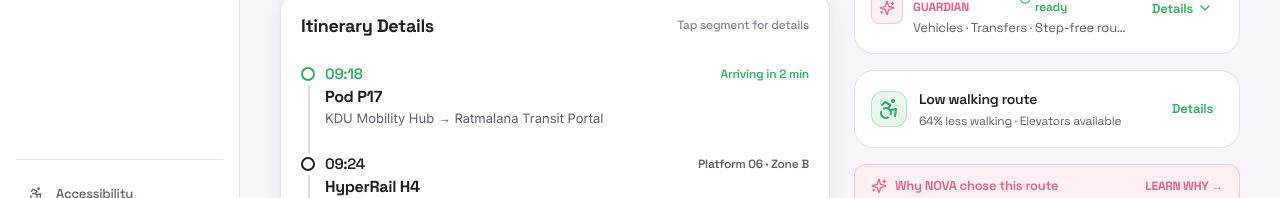
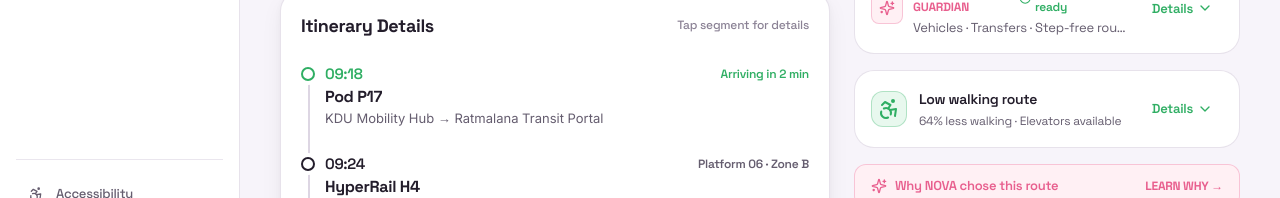
Before and after one commit to dulanprabashwara/Cre8X-3.0, a Next.js app: page /journey in a window 1280 px wide. Shown: the part 456-654 px from the top of the page. Built offline with nearby package versions, Linux system fonts and the light colour scheme.

Commit message:
fix(ux): align home timing copy, remove fake schedule, expand inline accessibility details, and clean unused state

```diff
--- a/components/home/JourneyPlannerCard.tsx
+++ b/components/home/JourneyPlannerCard.tsx
@@ -151,20 +151,15 @@ export function JourneyPlannerCard() {
         <div className="flex items-center gap-2">
           <Clock className="w-4 h-4 text-nova-coral shrink-0" />
           <span className="font-heading font-medium text-nova-text-primary">
-            Leave now
+            Recommended departure
           </span>
-          <span className="text-nova-text-muted">· Departure 09:18</span>
+          <span className="text-nova-text-muted">· 09:18</span>
         </div>
 
-        <button
-          type="button"
-          onClick={() =>
-            showToast("Demo schedule set to leave now (09:18 AM)", "info")
-          }
-          className="min-h-[44px] px-2 text-[12px] font-heading font-semibold text-nova-text-muted hover:text-nova-text-primary"
-        >
-          Schedule
-        </button>
+        <span className="inline-flex items-center gap-1.5 text-[12px] font-heading font-medium text-nova-green">
+          <span className="w-1.5 h-1.5 rounded-full bg-nova-green" />
+          On schedule
+        </span>
       </div>
     </div>
   );
--- a/components/journey/AccessibilityRouteCard.tsx
+++ b/components/journey/AccessibilityRouteCard.tsx
@@ -1,16 +1,24 @@
 "use client";
 
-import React from "react";
-import { Accessibility } from "lucide-react";
+import React, { useState } from "react";
+import {
+  Accessibility,
+  CheckCircle2,
+  ChevronDown,
+  ChevronUp,
+  SlidersHorizontal,
+} from "lucide-react";
 import { useJourney } from "@/context/JourneyContext";
 
 export function AccessibilityRouteCard() {
   const { currentJourney, setPreferencesSheetOpen } = useJourney();
   const { accessibility } = currentJourney;
+  const [expanded, setExpanded] = useState(false);
 
   return (
-    <div className="w-full bg-white rounded-card p-3.5 sm:p-4 border border-nova-border/70 shadow-xs flex items-center justify-between gap-3">
-      {/* Icon & Label */}
+    <div className="w-full bg-white rounded-card p-4 border border-nova-border/70 shadow-xs">
+      {/* Main Row */}
+      <div className="flex items-center justify-between gap-3">
         <div className="flex items-center gap-3 min-w-0">
           <div className="w-9 h-9 rounded-xl bg-nova-green-soft border border-nova-green/30 flex items-center justify-center text-nova-green shrink-0 shadow-2xs">
             <Accessibility className="w-4.5 h-4.5" />
@@ -29,11 +37,53 @@ export function AccessibilityRouteCard() {
 
         <button
           type="button"
+          onClick={() => setExpanded(!expanded)}
+          className="min-h-[44px] px-2.5 inline-flex items-center gap-1 text-[13px] font-heading font-semibold text-nova-green hover:underline shrink-0"
+          aria-expanded={expanded}
+        >
+          <span>{expanded ? "Less" : "Details"}</span>
+          {expanded ? (
+            <ChevronUp className="w-4 h-4" />
+          ) : (
+            <ChevronDown className="w-4 h-4" />
+          )}
+        </button>
+      </div>
+
+      {/* Inline Route-Specific Accessibility Details */}
+      {expanded && (
+        <div className="mt-3 pt-3 border-t border-nova-divider space-y-2.5 animate-in fade-in duration-200">
+          <div className="grid grid-cols-1 sm:grid-cols-2 gap-2 text-[13px] text-nova-text-primary">
+            <div className="flex items-center gap-2">
+              <CheckCircle2 className="w-4 h-4 text-nova-green shrink-0" />
+              <span>{accessibility.walkReductionPercent}% less walking</span>
+            </div>
+            <div className="flex items-center gap-2">
+              <CheckCircle2 className="w-4 h-4 text-nova-green shrink-0" />
+              <span>Elevators at every transfer</span>
+            </div>
+            <div className="flex items-center gap-2">
+              <CheckCircle2 className="w-4 h-4 text-nova-green shrink-0" />
+              <span>Step-free boarding</span>
+            </div>
+            <div className="flex items-center gap-2">
+              <CheckCircle2 className="w-4 h-4 text-nova-green shrink-0" />
+              <span>Extra transfer time enabled</span>
+            </div>
+          </div>
+
+          <div className="pt-2 border-t border-nova-border/40 flex justify-end">
+            <button
+              type="button"
               onClick={() => setPreferencesSheetOpen(true)}
-        className="min-h-[44px] px-2.5 inline-flex items-center text-[13px] font-heading font-semibold text-nova-green hover:underline shrink-0"
+              className="min-h-[44px] px-3 inline-flex items-center gap-1.5 text-[12px] font-heading font-semibold text-nova-text-secondary hover:text-nova-green transition-colors"
             >
-        Details
+              <SlidersHorizontal className="w-3.5 h-3.5" />
+              <span>Change preferences</span>
             </button>
+          </div>
+        </div>
+      )}
     </div>
   );
 }
--- a/context/JourneyContext.tsx
+++ b/context/JourneyContext.tsx
@@ -26,14 +26,6 @@ interface ToastInfo {
 }
 
 interface JourneyContextType {
-  // Trip setup and booking flow
-  currentLocation: string;
-  setCurrentLocation: (location: string) => void;
-  preferredModes: string[];
-  setPreferredModes: (modes: string[]) => void;
-  departureTime: string;
-  setDepartureTime: (time: string) => void;
-
   // Destination & Route Selection
   destination: DestinationItem;
   setDestination: (dest: DestinationItem) => void;
@@ -101,12 +93,6 @@ const JourneyContext = createContext<JourneyContextType | undefined>(undefined);
 const PREFS_STORAGE_KEY = "nova_journey_preferences_2100";
 
 export function JourneyProvider({ children }: { children: React.ReactNode }) {
-  const [currentLocation, setCurrentLocation] = useState("KDU Mobility Hub");
-  const [preferredModes, setPreferredModes] = useState<string[]>([
-    "Pod",
-    "HyperRail",
-  ]);
-  const [departureTime, setDepartureTime] = useState("09:18");
   const [destination, setDestination] = useState<DestinationItem>(
     DESTINATIONS[0],
   );
@@ -311,12 +297,6 @@ export function JourneyProvider({ children }: { children: React.ReactNode }) {
   return (
     <JourneyContext.Provider
       value={{
-        currentLocation,
-        setCurrentLocation,
-        preferredModes,
-        setPreferredModes,
-        departureTime,
-        setDepartureTime,
         destination,
         setDestination,
         routeStyle,
```
Lines whose indentation alone changed are shown as unchanged.
